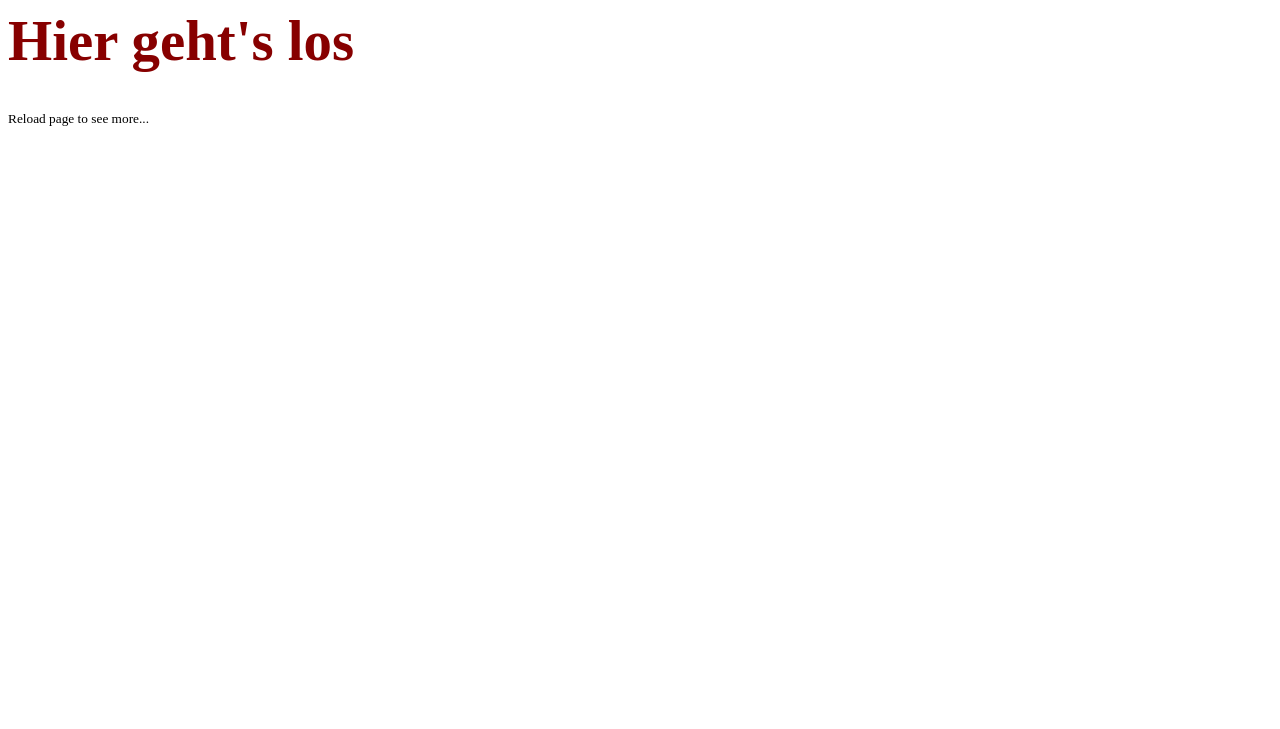
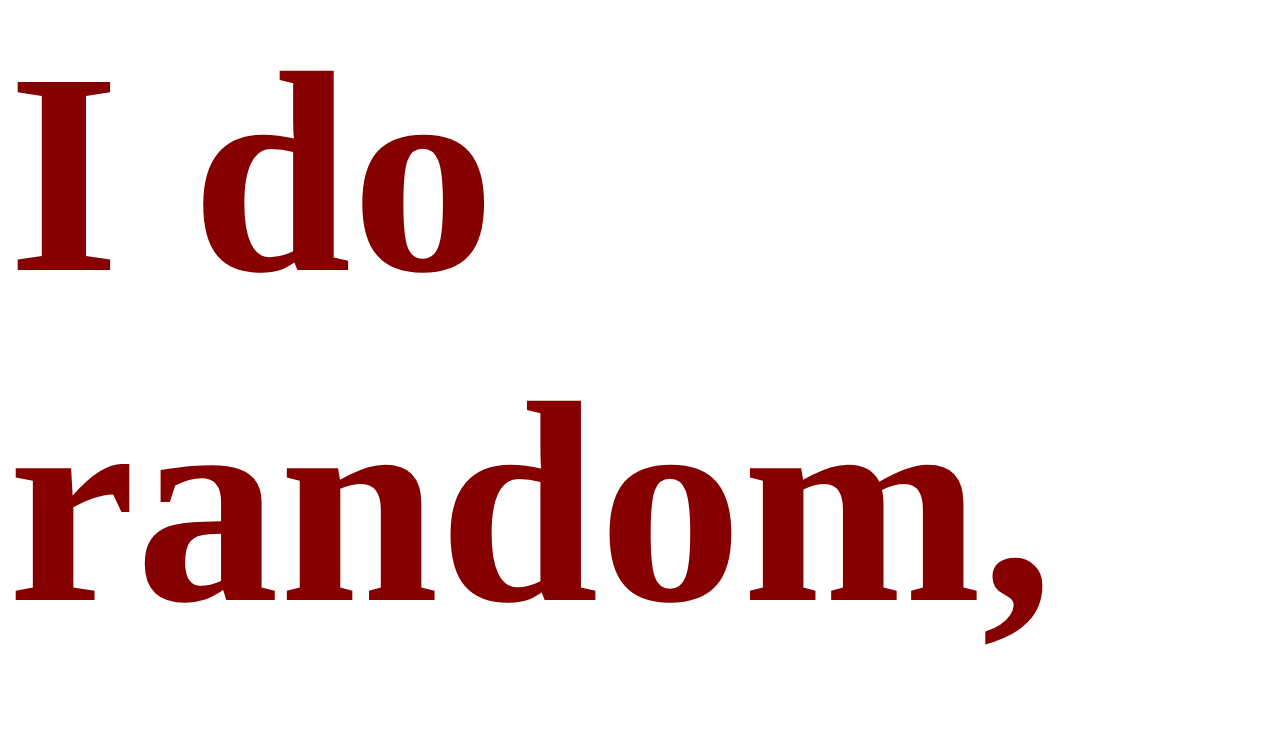
Before and after one commit to maschaw/zweites-studienjahr, a website: page projects/random/index.html in a window 1280 px wide. Shown: the top 729 px of the page. Drawn offline with Linux system fonts and the light colour scheme.

Commit message:
change to random font size

```diff
--- a/projects/random/index.html
+++ b/projects/random/index.html
@@ -4,14 +4,14 @@
     </style>
   </head>
   <body>
-    <h1 id="los">Hier geht's los</h1>
+    <h1 id="los">I do random, you do random</h1>
     <p>
-      <small>Reload page to see more...</small>
+    <!--small>reload // reload // reload // reload // reload</small-->
     </p>
   </body>
 
   <script>
-    document.getElementById("los").style.fontSize = Math.random() * 50 + 10 + "px";
+    document.getElementById("los").style.fontSize = Math.random() * 200 + 100 + "px";
     document.getElementById("los").style.color = "rgb(" + Math.random()*255 + ",0,0)";
   </script>
 
```
